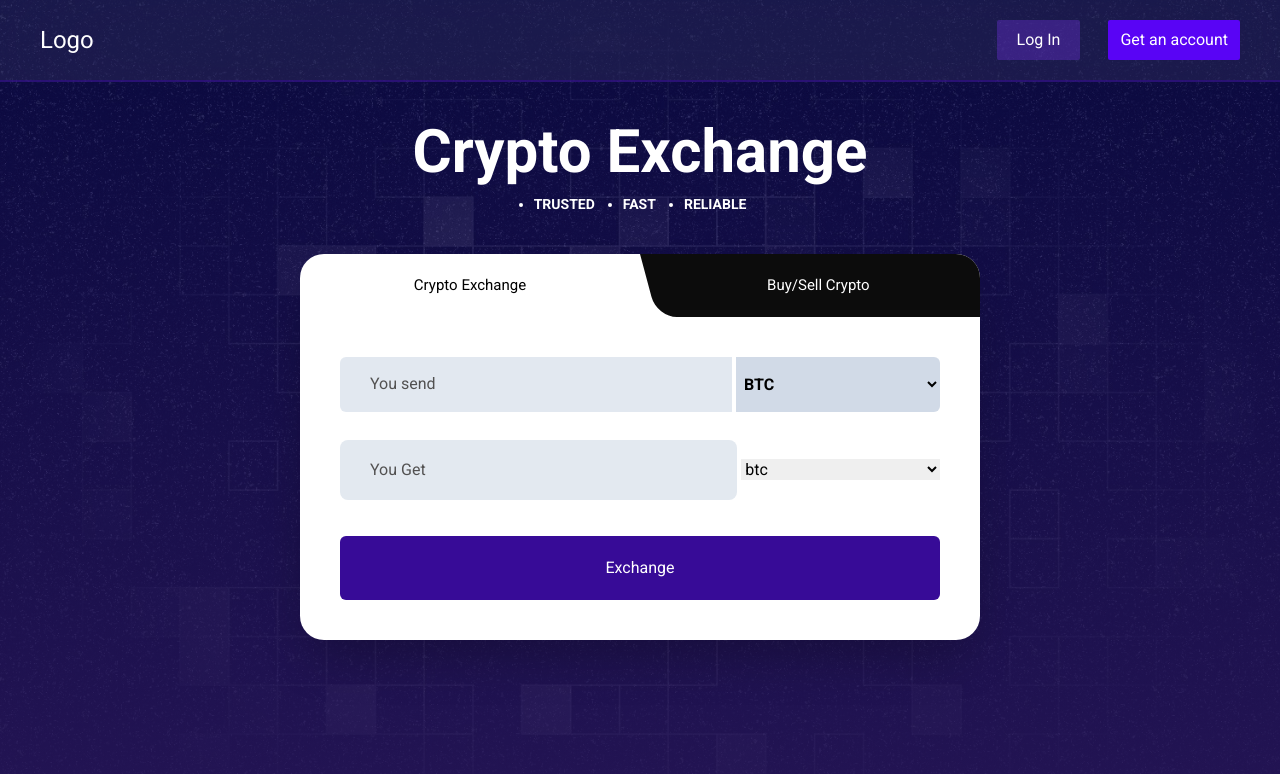
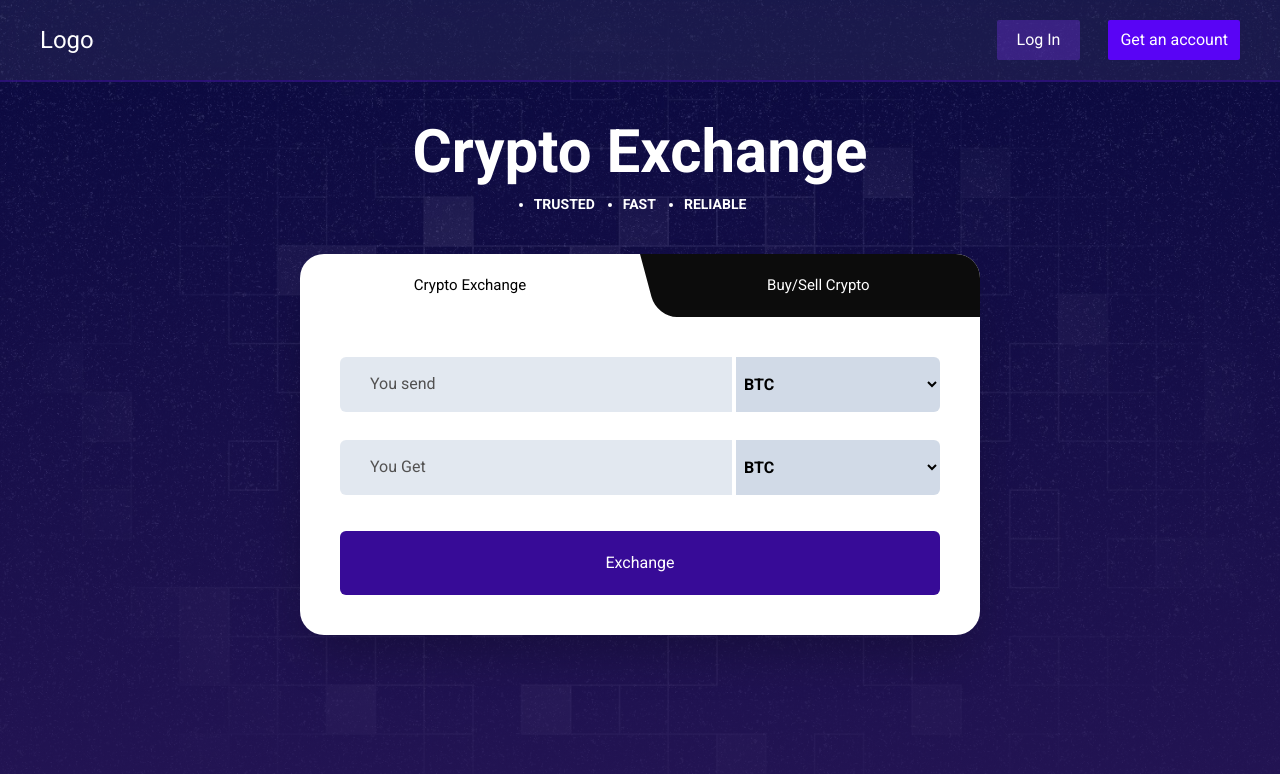
Before and after one commit to Kamasah-Dickson/CryptoExchange, a React (Vite) app: page / in a window 1280 px wide. Both pictures are taken after a click on the element "Crypto Exchange". Shown: the top 774 px of the page. Built offline with nearby package versions, Linux system fonts and the light colour scheme.

Commit message:
update you get

```diff
--- a/src/Components/YouGet.tsx
+++ b/src/Components/YouGet.tsx
@@ -1,4 +1,3 @@
-import React from "react";
 interface exchangeProp {
 	currencies: string[];
 	amount: number;
@@ -8,20 +7,29 @@ interface exchangeProp {
 function YouGet({ currencies, amount, currency }: exchangeProp) {
 	return (
 		<div className="flex w-full items-center justify-between gap-1">
-			<div className=" relative flex h-[60px] flex-[2] items-center justify-between">
+			<div className=" relative flex h-[55px] flex-[2] items-center justify-between">
 				<div className="absolute pl-[30px] font-small text-[#525151]">
 					You Get
 				</div>
+
 				<input
 					dir="rtl"
 					inputMode="decimal"
 					type="text"
-					className=" h-full w-full rounded-lg bg-[rgb(227,233,240)]  px-2 pl-[110px] outline-1 outline-[#8981b69d]"
+					className=" h-full w-full rounded-l-md  bg-[#8aa0c03f] px-2 pl-[110px] text-2xl outline-1 outline-[#604adbaf] focus:bg-[rgba(70,46,124,0.13)]"
 				/>
 			</div>
-			<select name="" id="" className="flex-1">
-				{currencies.map((currency) => {
-					return <option value="currency">{currency}</option>;
+			<select
+				name="userOption"
+				id=""
+				className="h-[55px] flex-1 cursor-pointer rounded-r-md bg-[#8aa0c063] p-1 font-bold uppercase text-black outline-none transition-all hover:bg-[#370b97] hover:text-white"
+			>
+				{currencies.map((currency, index) => {
+					return (
+						<option key={index} value="currency">
+							{currency}
+						</option>
+					);
 				})}
 			</select>
 		</div>
```
